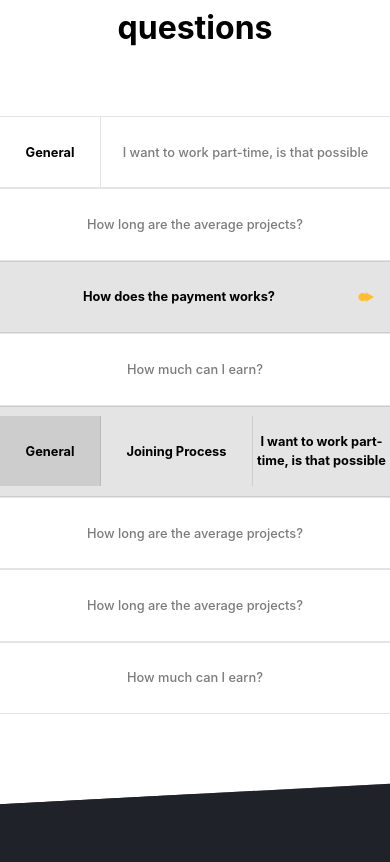
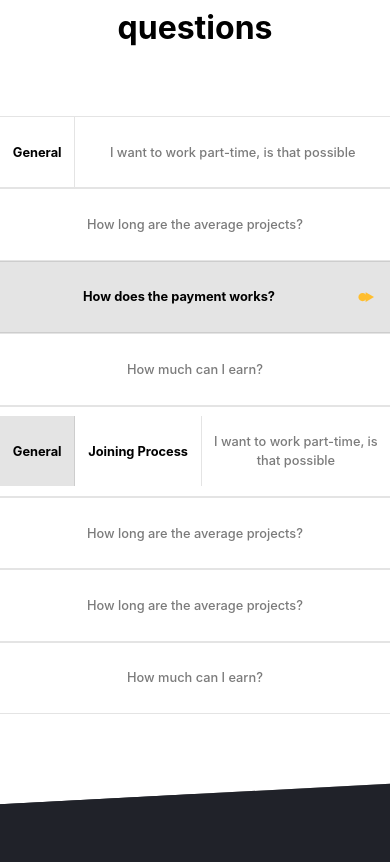
Before and after one commit to techfussion/zwilt, a React (Vite) app: page / in a window 390 px wide. Shown: the part 7011-7873 px from the top of the page. Built offline with nearby package versions, Linux system fonts and the light colour scheme.

Commit message:
minor change of faq section

```diff
--- a/src/layout/Home/FAQ/FAQ.jsx
+++ b/src/layout/Home/FAQ/FAQ.jsx
@@ -1,6 +1,6 @@
-import './FAQ.scss'
-import arrow from '@/assets/logo-yellow.svg';
-import faqData from '@/data/faq.json';
+import "./FAQ.scss";
+import arrow from "@/assets/logo-yellow.svg";
+import faqData from "@/data/faq.json";
 
 const faqs = faqData.data;
 
@@ -10,29 +10,29 @@ const FAQ = () => {
       <div>
         <h2>Frequently asked questions</h2>
         <div>
-                    {
-                        faqs.map((faq, index) => (
-                            <div key={index} className={`faqGroup ${faq.active ? 'active' : ''}`}>
-                                {
-                                    faq.group && (
-                                        <h4 className={`faqGroupSubHeading ${faq.active ? 'active' : ''}`}>{faq.group}</h4>
-                                    )
-                                }
-                                {
-                                    faq.subGroup && (
-                                        <h4 className='faqGroupSubHeading'>{faq.subGroup}</h4>
-                                    )
-                                }
-                                <p className='faqItem'>{faq.question}</p>
-                                {faq.hasImage && <img src={arrow} alt=''/>}
+          {faqs.map((faq, index) => (
+            <div
+              key={index}
+              className={`faqGroup ${faq.active && !faq.subGroup ? "active" : ""}`}
+            >
+              {faq.group && (
+                <h4
+                  className={`faqGroupSubHeading ${faq.active ? "active" : ""}`}
+                >
+                  {faq.group}
+                </h4>
+              )}
+              {faq.subGroup && (
+                <h4 className="faqGroupSubHeading">{faq.subGroup}</h4>
+              )}
+              <p className="faqItem">{faq.question}</p>
+              {faq.hasImage && <img src={arrow} alt="" />}
             </div>
-                        ))
-                    }
+          ))}
         </div>
       </div>
-
     </section>
-    )
-}
+  );
+};
 
 export default FAQ;
--- a/src/layout/Home/FAQ/FAQ.scss
+++ b/src/layout/Home/FAQ/FAQ.scss
@@ -40,7 +40,7 @@
                     border-right: 1px solid var(--border-color);
                     padding: 2em 3em;
                     height: 100%;
-                    font-size: 1.4vw;
+                    font-size: 1.3rem;
 
                     &.active {
                         background-color: var(--border-color);
@@ -51,7 +51,7 @@
                     flex: 1;
                     padding: 2em 0;
                     margin: 0;
-                    font-size: 1.3vw;
+                    font-size: 1.2rem;
                     font-weight: 500;
                     color: var(--text-color-grey-2)
                 }
@@ -75,12 +75,12 @@
                 .faqGroup {
                     .faqGroupSubHeading {
                         padding: 2em 2em;
-                        font-size: .8em;
+                        font-size: 1em;
                     }
 
                     .faqItem {
                         padding: 2em 0;
-                        font-size: .8em;
+                        font-size: 1em;
                     }
 
                     &.active {
@@ -94,3 +94,23 @@
         }
     }
 }
+
+@media screen and (max-width: 450px){
+    .faqSection {
+        > div {
+            > div {
+                >.faqGroup {
+                    >.faqGroupSubHeading {
+                        padding: 2em 1em;
+                        font-size: .8em;
+                    }
+
+                    .faqItem {
+                        padding: 2em 0;
+                        font-size: .8em;
+                    }
+                }
+            }
+        }
+    }
+}
--- a/src/layout/Home/Section3/Section3.scss
+++ b/src/layout/Home/Section3/Section3.scss
@@ -161,7 +161,7 @@
     }
 }
 
-@media screen and (max-width: 500px) {
+@media screen and (max-width: 600px) {
     .section3 {
         padding: 5rem 2rem 4rem;
         flex-direction: column;
```
Lines whose indentation alone changed are shown as unchanged.
